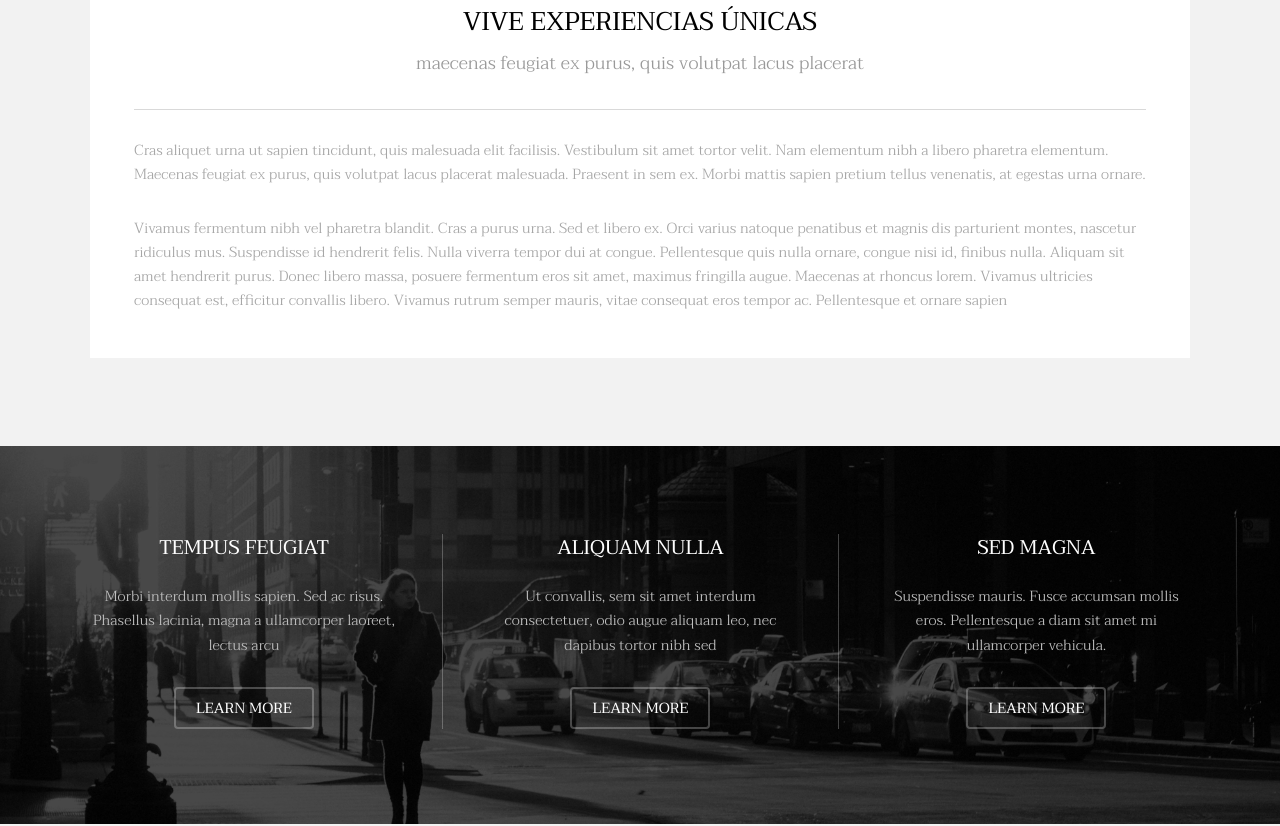
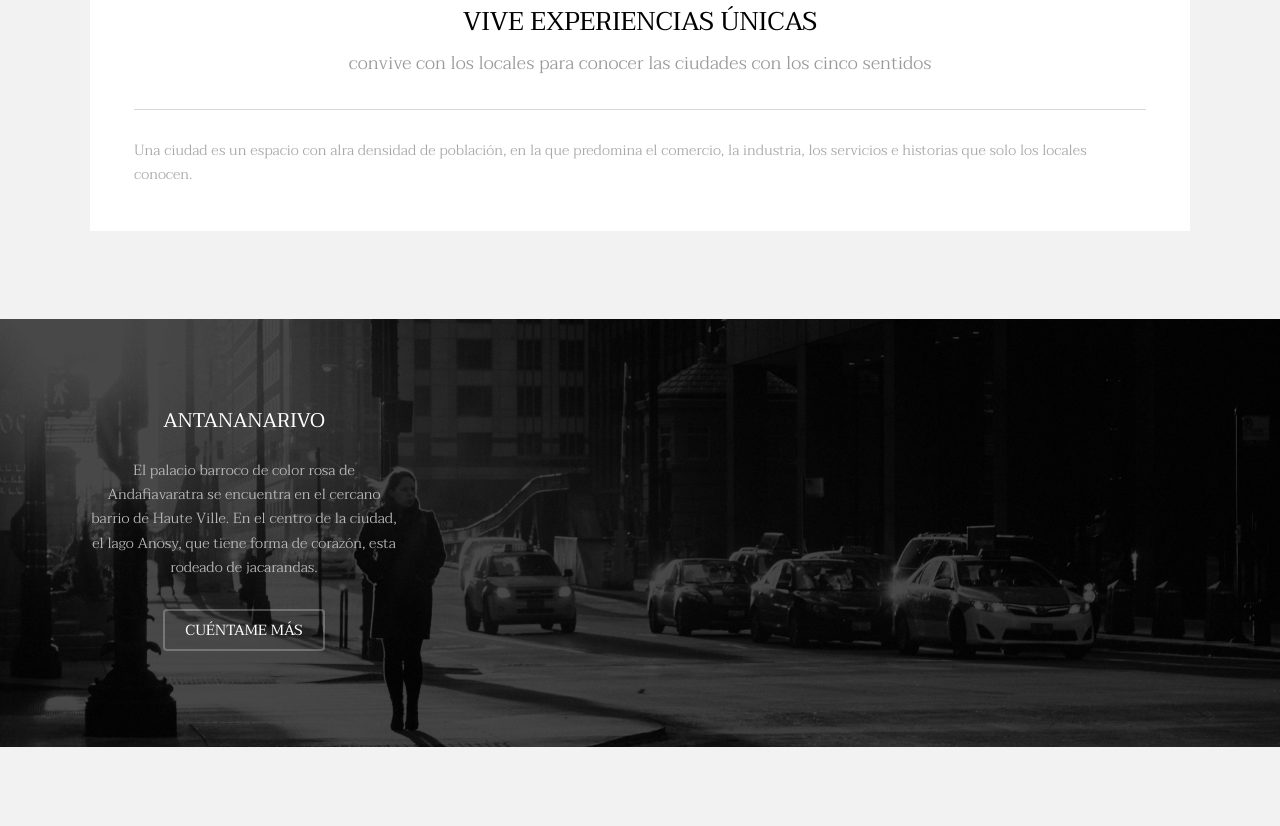
Before and after one commit to MelissaAlvarez4/04_REP_METROPOLITA, a plain HTML site: page index.html in a window 1280 px wide. Shown: the part 1286-2112 px from the top of the page. Drawn offline with Linux system fonts and the light colour scheme.

Commit message:
todos los textos que faltan por MAYI

```diff
--- a/index.html
+++ b/index.html
@@ -36,7 +36,7 @@
 		-->
 			<section id="banner" data-video="images/banner">
 				<div class="inner">
-					<h1>Transitive</h1>
+					<h1>Metropolita</h1>
 					<p>Acompáñanos en este viaje por los rincones de <br />
 					<a href="https://templated.co/">metrópolis</a> que seguro que no conocías.</p>
 					<a href="#one" class="button special scrolly">SÍ, QUIERO</a>
@@ -54,11 +54,11 @@
 							<div class="content">
 								<header class="align-center">
 									<h2>VIVE EXPERIENCIAS ÚNICAS</h2>
-									<p>maecenas feugiat ex purus, quis volutpat lacus placerat</p>
+									<p>convive con los locales para conocer las ciudades con los cinco sentidos</p>
 								</header>
 								<hr />
-								<p> Cras aliquet urna ut sapien tincidunt, quis malesuada elit facilisis. Vestibulum sit amet tortor velit. Nam elementum nibh a libero pharetra elementum. Maecenas feugiat ex purus, quis volutpat lacus placerat malesuada. Praesent in sem ex. Morbi mattis sapien pretium tellus venenatis, at egestas urna ornare.</p>
-								<p>Vivamus fermentum nibh vel pharetra blandit. Cras a purus urna. Sed et libero ex. Orci varius natoque penatibus et magnis dis parturient montes, nascetur ridiculus mus. Suspendisse id hendrerit felis. Nulla viverra tempor dui at congue. Pellentesque quis nulla ornare, congue nisi id, finibus nulla. Aliquam sit amet hendrerit purus. Donec libero massa, posuere fermentum eros sit amet, maximus fringilla augue. Maecenas at rhoncus lorem. Vivamus ultricies consequat est, efficitur convallis libero. Vivamus rutrum semper mauris, vitae consequat eros tempor ac. Pellentesque et ornare sapien</p>
+								<p>Una ciudad es un espacio con alra densidad de población, en la que predomina el comercio,
+								la industria, los servicios e historias que solo los locales conocen.</p>
 							</div>
 						</div>
 					</div>
@@ -71,29 +71,12 @@
 					<div id="flexgrid">
 						<div>
 							<header>
-								<h3>Tempus Feugiat</h3>
+								<h3>ANTANANARIVO</h3>
 							</header>
-							<p>Morbi interdum mollis sapien. Sed ac risus. Phasellus lacinia, magna a ullamcorper laoreet, lectus arcu</p>
+							<p>El palacio barroco de color rosa de Andafiavaratra se encuentra en el cercano barrio de Haute Ville.
+							En el centro de la ciudad, el lago Anosy, que tiene forma de corazón, esta rodeado de jacarandas.</p>
 							<ul class="actions">
-								<li><a href="#" class="button alt">Learn More</a></li>
-							</ul>
-						</div>
-						<div>
-							<header>
-								<h3>Aliquam Nulla</h3>
-							</header>
-							<p>Ut convallis, sem sit amet interdum consectetuer, odio augue aliquam leo, nec dapibus tortor nibh sed </p>
-							<ul class="actions">
-								<li><a href="#" class="button alt">Learn More</a></li>
-							</ul>
-						</div>
-						<div>
-							<header>
-								<h3>Sed Magna</h3>
-							</header>
-							<p>Suspendisse mauris. Fusce accumsan mollis eros. Pellentesque a diam sit amet mi ullamcorper vehicula.</p>
-							<ul class="actions">
-								<li><a href="#" class="button alt">Learn More</a></li>
+								<li><a href="#" class="button alt">CUÉNTAME MÁS</a></li>
 							</ul>
 						</div>
 					</div>
```
